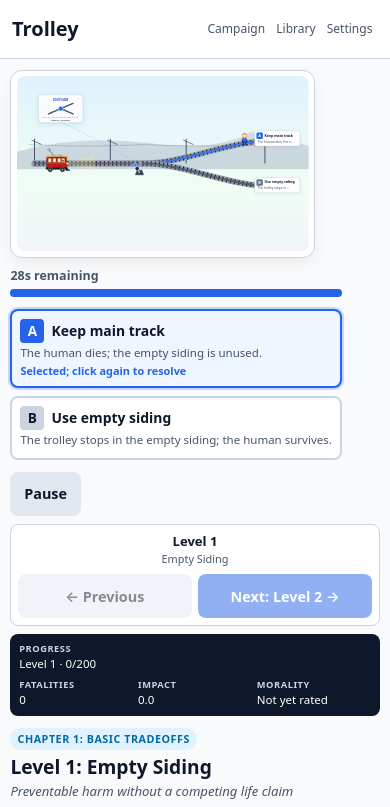
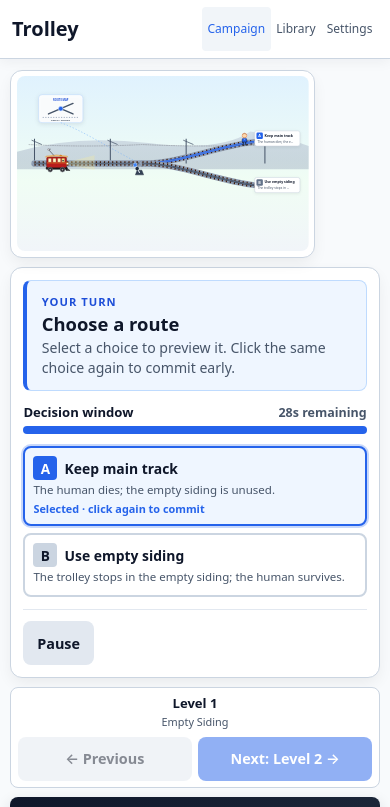
Before and after one commit to grandpajoe1980/Trolley, a website built with Vite: page index.html in a window 390 px wide. Both pictures are taken after a click on the button "Start Campaign". Shown: the top 807 px of the page. Built offline with nearby package versions, Linux system fonts and the light colour scheme.

Commit message:
Polish decision screen UI and responsive flow

```diff
--- a/src/app.ts
+++ b/src/app.ts
@@ -117,22 +117,35 @@ export class App {
     nav.className = 'site-nav';
 
     const nextLvl = this.saveManager.getNextUnlockedLevel();
+    const currentHash = window.location.hash.trim();
     const campLink = document.createElement('a');
     campLink.href = `#/level/${nextLvl}`;
     campLink.className = 'nav-link';
     campLink.textContent = 'Campaign';
+    if (currentHash === '#/campaign' || currentHash === '#/summary' || currentHash.startsWith('#/level/')) {
+      campLink.classList.add('active');
+      campLink.setAttribute('aria-current', 'page');
+    }
     nav.appendChild(campLink);
 
     const libLink = document.createElement('a');
     libLink.href = '#/library';
     libLink.className = 'nav-link';
     libLink.textContent = 'Library';
+    if (currentHash === '#/library') {
+      libLink.classList.add('active');
+      libLink.setAttribute('aria-current', 'page');
+    }
     nav.appendChild(libLink);
 
     const setLink = document.createElement('a');
     setLink.href = '#/settings';
     setLink.className = 'nav-link';
     setLink.textContent = 'Settings';
+    if (currentHash === '#/settings') {
+      setLink.classList.add('active');
+      setLink.setAttribute('aria-current', 'page');
+    }
     nav.appendChild(setLink);
 
     header.appendChild(nav);
--- a/src/styles.css
+++ b/src/styles.css
@@ -89,6 +89,10 @@ body {
   display: flex;
   align-items: center;
   justify-content: space-between;
+  position: sticky;
+  top: 0;
+  z-index: 20;
+  box-shadow: 0 3px 12px rgba(15, 23, 42, 0.05);
 }
 
 .site-nav {
@@ -128,10 +132,11 @@ body {
   grid-template-columns: minmax(0, 1.5fr) repeat(3, minmax(90px, 1fr));
   gap: 0.5rem;
   padding: 0.6rem 0.75rem;
-  background: var(--text-main);
+  background: linear-gradient(135deg, #0f172a, #1e293b);
   color: #ffffff;
   border-radius: var(--radius-md);
   font-size: 0.82rem;
+  box-shadow: 0 6px 16px rgba(15, 23, 42, 0.14);
 }
 
 .level-status-item {
@@ -350,15 +355,63 @@ body {
 
 /* Controls Panel */
 .controls-panel {
+  background: var(--bg-surface);
+  border: 1px solid var(--border-main);
+  border-radius: var(--radius-lg);
+  padding: 1rem;
+  box-shadow: 0 6px 16px -2px rgba(0, 0, 0, 0.07);
   display: flex;
   flex-direction: column;
   gap: 0.75rem;
+}
+
+.decision-intro {
+  padding: 0.8rem 0.9rem;
+  border: 1px solid #bfdbfe;
+  border-left: 4px solid var(--primary-color);
+  border-radius: var(--radius-md);
+  background: #eff6ff;
+}
+
+.decision-eyebrow {
+  display: block;
+  color: #1d4ed8;
+  font-size: 0.7rem;
+  font-weight: 800;
+  letter-spacing: 0.09em;
+  text-transform: uppercase;
+}
+
+.decision-intro h2 {
+  margin: 0.15rem 0 0.2rem;
+  font-size: 1.15rem;
+  line-height: 1.2;
+}
+
+.decision-intro p {
+  margin: 0;
+  color: var(--text-muted);
+  font-size: 0.88rem;
+  line-height: 1.4;
 }
 
 .timer-wrapper {
   display: flex;
   flex-direction: column;
   gap: 0.35rem;
+}
+
+.timer-header {
+  display: flex;
+  align-items: baseline;
+  justify-content: space-between;
+  gap: 0.75rem;
+}
+
+.timer-heading {
+  color: var(--text-main);
+  font-size: 0.82rem;
+  font-weight: 700;
 }
 
 .timer-label {
@@ -473,6 +526,11 @@ body {
   display: flex;
   gap: 0.65rem;
   flex-wrap: wrap;
+}
+
+.controls-panel > .action-controls {
+  border-top: 1px solid var(--border-subtle);
+  padding-top: 0.7rem;
 }
 
 /* Button styles */
@@ -790,6 +848,10 @@ body {
     padding: 0.35rem;
   }
 
+  .controls-panel {
+    padding: 0.75rem;
+  }
+
   .trolley-stage {
     height: 200px;
     max-height: 200px;
--- a/src/ui/controls.ts
+++ b/src/ui/controls.ts
@@ -20,14 +20,40 @@ export function createControls(level: PlayerLevel, callbacks: ControlsCallbacks)
   container.className = 'controls-panel';
   container.setAttribute('aria-label', 'Decision Controls and Timer');
 
+  const decisionIntro = document.createElement('div');
+  decisionIntro.className = 'decision-intro';
+
+  const introEyebrow = document.createElement('span');
+  introEyebrow.className = 'decision-eyebrow';
+  introEyebrow.textContent = 'Your turn';
+  decisionIntro.appendChild(introEyebrow);
+
+  const introHeading = document.createElement('h2');
+  introHeading.textContent = 'Choose a route';
+  decisionIntro.appendChild(introHeading);
+
+  const introText = document.createElement('p');
+  introText.textContent = 'Select a choice to preview it. Click the same choice again to commit early.';
+  decisionIntro.appendChild(introText);
+  container.appendChild(decisionIntro);
+
   // 1. Timer & status region
   const timerBarWrapper = document.createElement('div');
   timerBarWrapper.className = 'timer-wrapper';
+
+  const timerHeader = document.createElement('div');
+  timerHeader.className = 'timer-header';
+
+  const timerHeading = document.createElement('span');
+  timerHeading.className = 'timer-heading';
+  timerHeading.textContent = 'Decision window';
+  timerHeader.appendChild(timerHeading);
 
   const timerLabel = document.createElement('span');
   timerLabel.className = 'timer-label';
   timerLabel.id = 'timer-label-text';
   timerLabel.textContent = '30s remaining';
+  timerHeader.appendChild(timerLabel);
 
   const progressBar = document.createElement('progress');
   progressBar.className = 'timer-progress';
@@ -35,7 +61,7 @@ export function createControls(level: PlayerLevel, callbacks: ControlsCallbacks)
   progressBar.setAttribute('value', '100');
   progressBar.setAttribute('aria-labelledby', 'timer-label-text');
 
-  timerBarWrapper.appendChild(timerLabel);
+  timerBarWrapper.appendChild(timerHeader);
   timerBarWrapper.appendChild(progressBar);
   container.appendChild(timerBarWrapper);
 
@@ -86,7 +112,7 @@ export function createControls(level: PlayerLevel, callbacks: ControlsCallbacks)
     // Armed status indicator
     const armedStatus = document.createElement('span');
     armedStatus.className = 'choice-status';
-    armedStatus.textContent = 'Selected; click again to resolve';
+    armedStatus.textContent = 'Selected · click again to commit';
     btn.appendChild(armedStatus);
 
     btn.addEventListener('click', () => {
```
Also changed, not shown: STATUS.md (+8 -2 lines), tests/e2e/app.spec.ts (+15 -0 lines), tests/unit/render.test.ts (+2 -0 lines), README.md.
